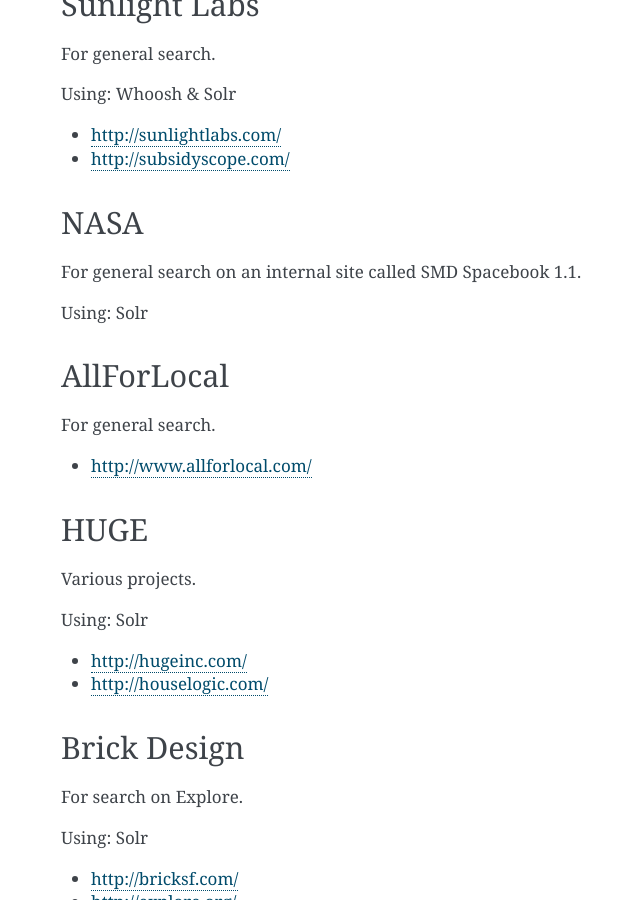
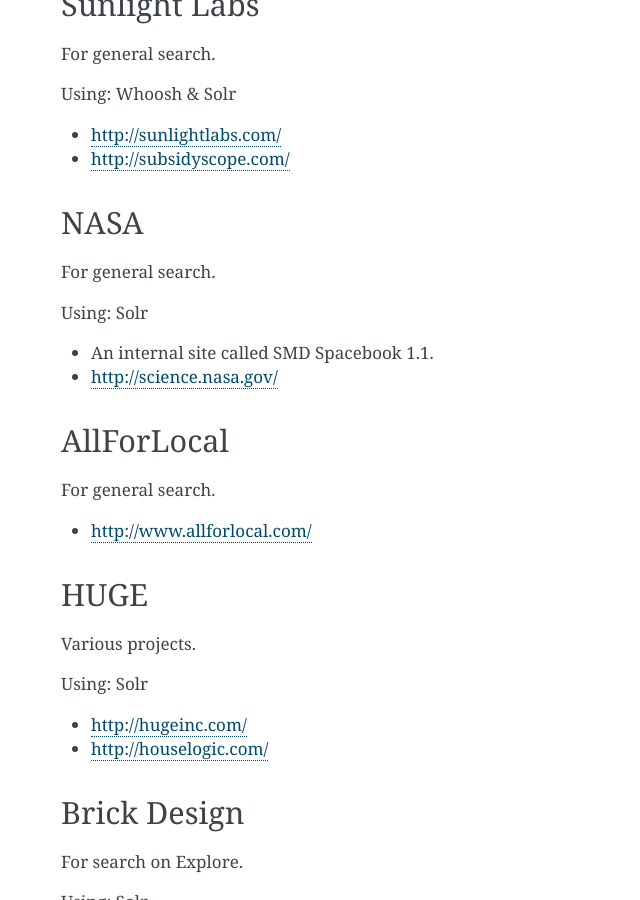
Before and after one commit to django-haystack/django-haystack, a Sphinx documentation site: the page built from docs/who_uses.rst, in a window 1280 px wide and 900 px high, scrolled down 1168 px. Shown: the whole window, without its empty margins (359-999 px from the left). Built offline with Sphinx 7.4.7, drawn with Linux system fonts in a browser that asks for light colours.

Commit message:
Updated NASA's use of Haystack in "Who Uses".

```diff
--- a/docs/who_uses.rst
+++ b/docs/who_uses.rst
@@ -69,9 +69,12 @@
 NASA
 ----
 
-For general search on an internal site called SMD Spacebook 1.1.
+For general search.
 
 Using: Solr
+
+* An internal site called SMD Spacebook 1.1.
+* http://science.nasa.gov/
 
 
 AllForLocal
```
